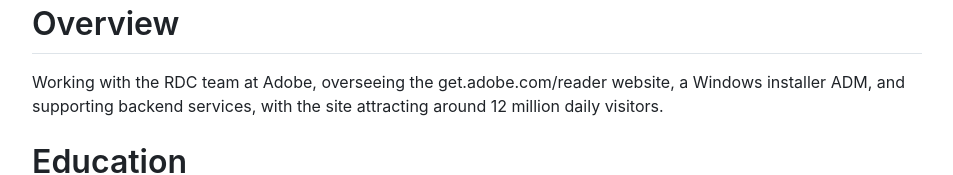
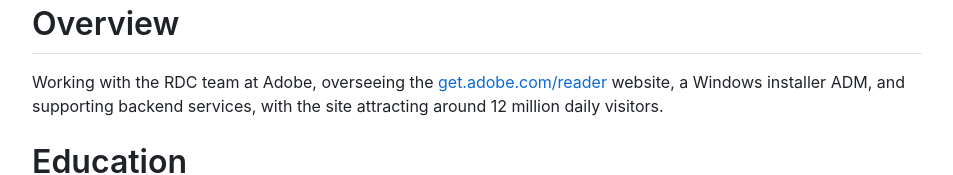
Before and after one commit to prahladhareddy/prahladhareddy.gitgub.io, a plain HTML site: page index.html in a window 1280 px wide. Shown: the part 220-395 px from the top of the page, without its empty margins (163-1116 px from the left). Drawn offline with nearby package versions, Linux system fonts and the light colour scheme.

Commit message:
adding link to get.adobe.com

```diff
--- a/index.html
+++ b/index.html
@@ -38,7 +38,7 @@
         <li>GitHub: <a href="https://github.com/prahladhareddy">prahladhareddy</a></li>
         </ul>
         <h1>Overview</h1>
-        <p>Working with the RDC team at Adobe, overseeing the get.adobe.com/reader website, a Windows installer ADM, and supporting backend services, with the site attracting around 12 million daily visitors.</p>
+        <p>Working with the RDC team at Adobe, overseeing the <a href="https://get.adobe.com/reader">get.adobe.com/reader</a> website, a Windows installer ADM, and supporting backend services, with the site attracting around 12 million daily visitors.</p>
         <h1>Education</h1>
         <h2>Indian Institute Of Technology Madras, BTech in Computer Science Engineering</h2>
         <ul>
```
